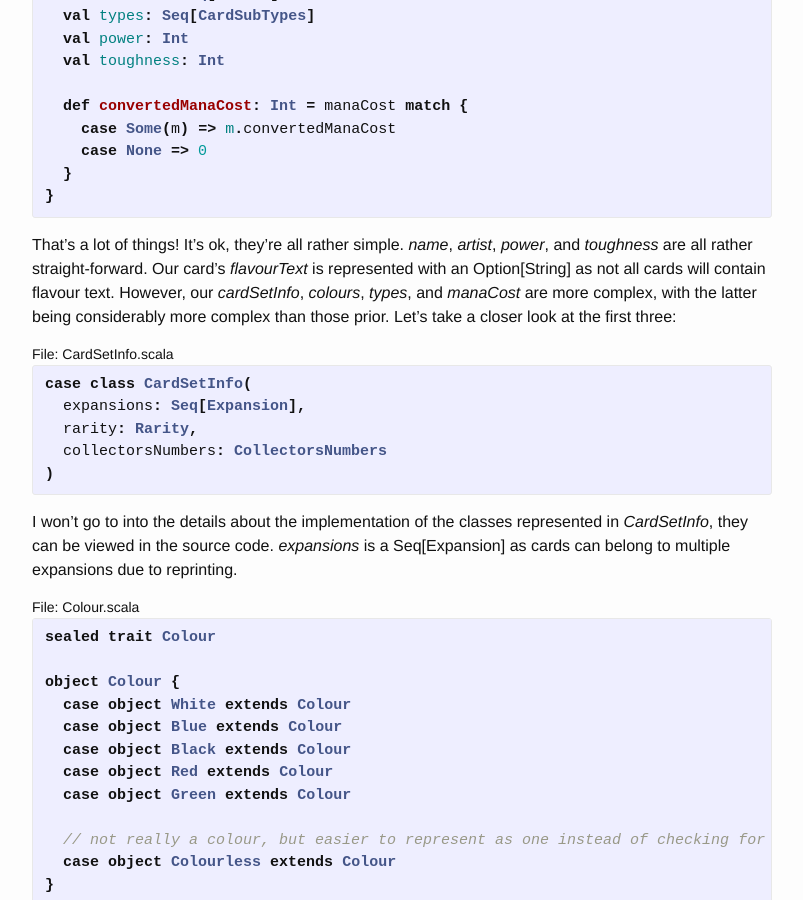
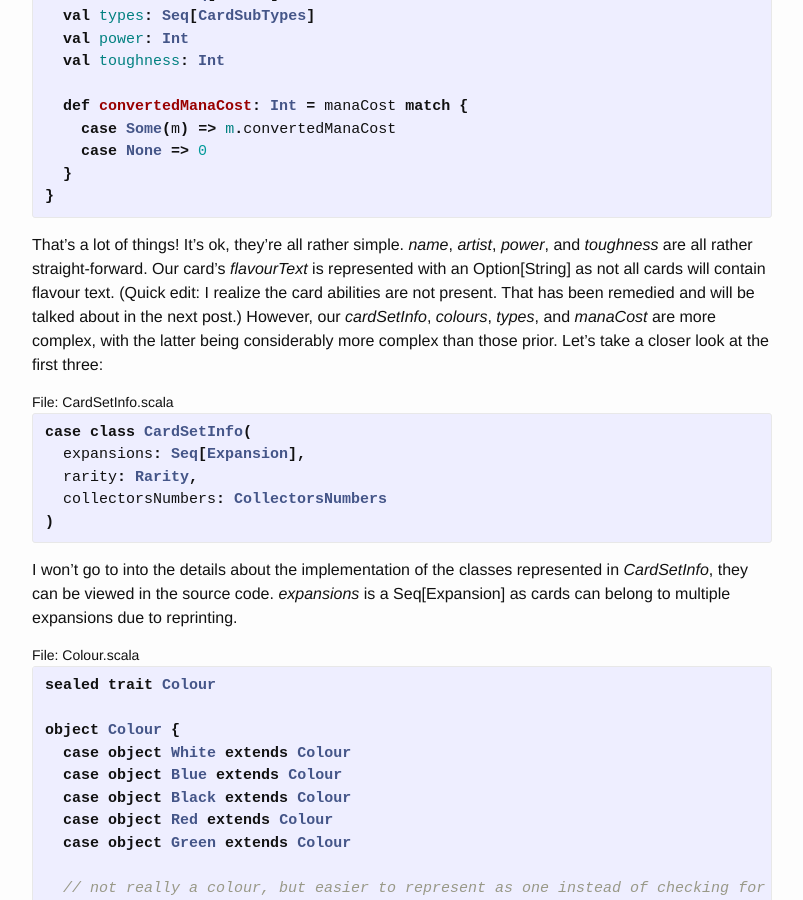
Before and after one commit to schwitzerm/schwitzerm.github.io, a Jekyll site: the page built from _posts/2016-04-28-using-scalas-type-system-to-represent-mtg-pt-1.markdown, in a window 1280 px wide and 900 px high, scrolled down 881 px. Shown: the whole window, without its empty margins (238-1041 px from the left). Built offline with Jekyll 4.4.1, drawn with Linux system fonts in a browser that asks for light colours.

Commit message:
small edit to mtg pt 1

```diff
--- a/_posts/2016-04-28-using-scalas-type-system-to-represent-mtg-pt-1.markdown
+++ b/_posts/2016-04-28-using-scalas-type-system-to-represent-mtg-pt-1.markdown
@@ -56,8 +56,9 @@ trait Card {
 
 That's a lot of things! It's ok, they're all rather simple. _name_, _artist_, _power_, and _toughness_ are all rather
 straight-forward. Our card's _flavourText_ is represented with an Option[String] as not all cards will contain
-flavour text. However, our _cardSetInfo_, _colours_, _types_, and _manaCost_ are more complex, with the latter being
-considerably more complex than those prior. Let's take a closer look at the first three:
+flavour text. (Quick edit: I realize the card abilities are not present. That has been remedied and will be talked about
+in the next post.) However, our _cardSetInfo_, _colours_, _types_, and _manaCost_ are more complex, with the latter
+being considerably more complex than those prior. Let's take a closer look at the first three:
 
 <figure>
 <figcaption>    File: CardSetInfo.scala</figcaption>
```
